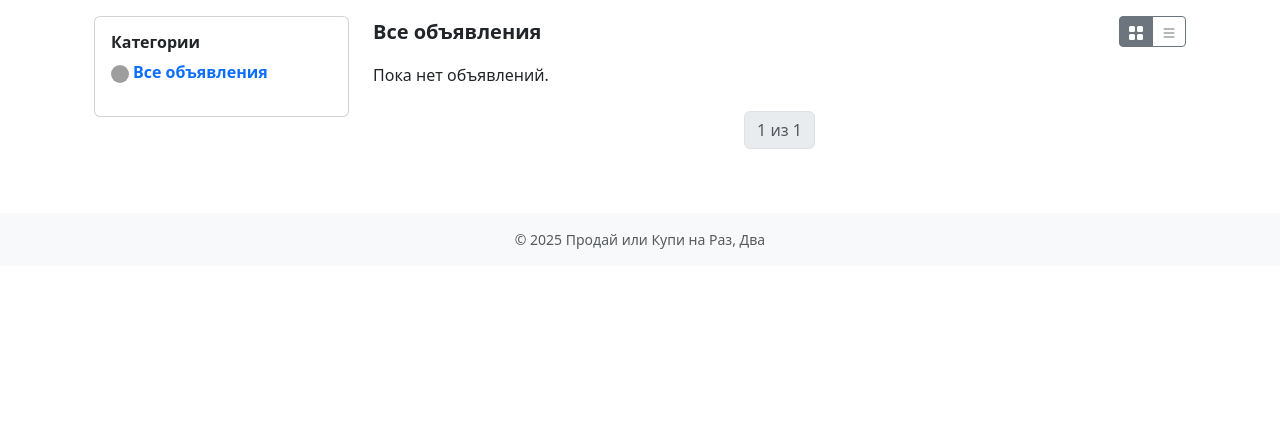
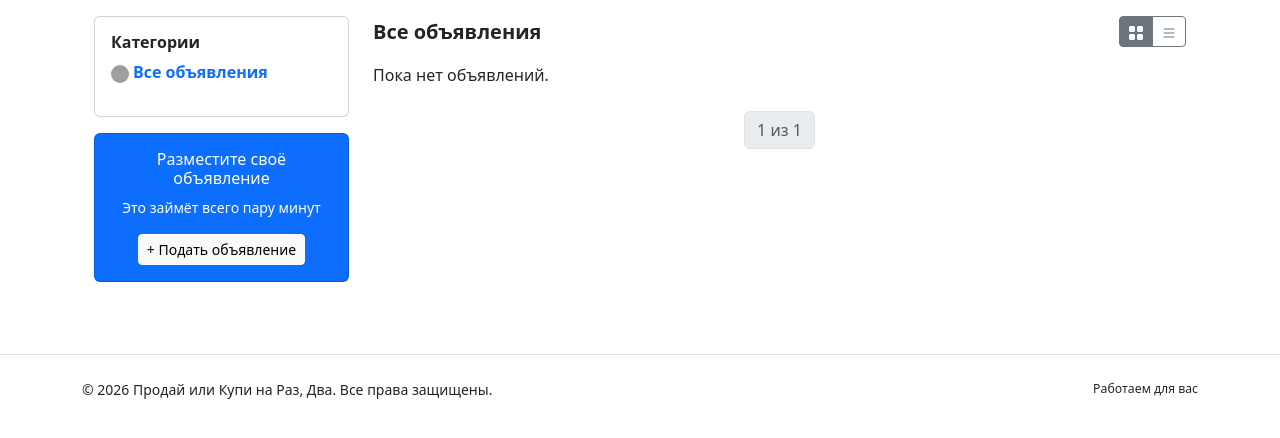
Before and after one commit to Tanja756/OneTowBoard, a Django app: page / in a window 1280 px wide. Shown: the part 110-548 px from the top of the page. Run offline with Django 4.2, Linux system fonts and the light colour scheme; data that the repository does not hold is empty; grey boxes are pictures that could not be loaded.

Commit message:
CIT: Create listinings ...

```diff
--- a/config/context_processors.py
+++ b/config/context_processors.py
@@ -5,4 +5,8 @@ def site_settings(request):
         'site_name': settings.SITE_NAME,
         'site_description': settings.SITE_DESCRIPTION,
         'site_keywords': settings.SITE_KEYWORDS,
+        'site_address': getattr(settings, 'SITE_ADDRESS', ''),
+        'site_phone': getattr(settings, 'SITE_PHONE', ''),
+        'site_email': getattr(settings, 'SITE_EMAIL', ''),
+        'site_working_hours': getattr(settings, 'SITE_WORKING_HOURS', ''),
     }
--- a/config/settings.py
+++ b/config/settings.py
@@ -14,7 +14,10 @@ sys.path.insert(0, os.path.join(BASE_DIR, 'apps'))
 SITE_NAME = 'Продай или Купи на Раз, Два'                         # Название доски объявлений
 SITE_DESCRIPTION = 'Бесплатная доска объявлений: недвижимость, авто, услуги, работа и многое другое'
 SITE_KEYWORDS = 'доска объявлений, бесплатные объявления, купить, продать, недвижимость, авто, работа'
-
+SITE_ADDRESS = ''
+SITE_PHONE = ''
+SITE_EMAIL = ''
+SITE_WORKING_HOURS = ''
 # SECURITY WARNING: don't run with debug turned on in production!
 DEBUG = os.environ.get('DJANGO_DEBUG', 'True').lower() == 'true'
 ALLOWED_HOSTS = os.environ.get('DJANGO_ALLOWED_HOSTS', 'localhost,127.0.0.1').split(',')
--- a/templates/base.html
+++ b/templates/base.html
@@ -84,7 +84,7 @@
 <div class="col-12 d-block d-sm-none mt-1">
     <form action="{% url 'search:search' %}" method="get">
         <div class="search-wrapper">
-            <input type="text" name="q" class="form-control form-control-sm" placeholder="Поиск..."><br/>
+            <input type="text" name="q" class="form-control form-control-sm" placeholder="Поиск...">
             <select class="form-select form-select-sm" name="category" style="padding-left: 2px; padding-right: 20px;">
                 <option value="">Все</option>
                 {% for cat in all_categories %}
@@ -110,14 +110,21 @@
         {% endfor %}
     {% endif %}
     {% block content %}{% endblock %}
-</div>    </main>
+</div>
+</main>
 
-    <footer class="bg-light mt-5 py-3">
-        <div class="container text-center text-muted small">
-            &copy; 2025 {{ site_name|default:'OneTwoBoard' }}
-        </div>
-    </footer>
-
+<footer class="bg-white border-top mt-5 py-4">
+  <div class="container">
+    <div class="d-flex flex-wrap justify-content-between align-items-center small">
+      <div class="text-center text-md-start mb-2 mb-md-0">
+        &copy; {% now "Y" %} {{ site_name }}. Все права защищены.
+      </div>
+      <div class="text-center text-md-end small">
+        <span>Работаем для вас</span>
+      </div>
+    </div>
+  </div>
+</footer>
     <!-- Bootstrap JS -->
     <script src="https://cdn.jsdelivr.net/npm/bootstrap@5.3.2/dist/js/bootstrap.bundle.min.js"></script>
     <!-- Inputmask для масок телефона -->
--- a/templates/listings/index.html
+++ b/templates/listings/index.html
@@ -8,15 +8,26 @@
 
 {% block content %}
 <div class="row">
-  <!-- Боковая панель с деревом категорий -->
+  <!-- Боковая панель с деревом категорий, CTA и рекомендуемыми -->
   <div class="col-md-3 mb-4">
+    <!-- Дерево категорий -->
     <div class="card">
       <div class="card-body">
         <h6 class="card-title fw-bold">Категории</h6>
         {% show_category_tree current_category=None %}
       </div>
     </div>
-    <!-- Рекомендуемые объявления -->
+
+    <!-- Блок CTA (Призыв к действию) -->
+    <div class="card mt-3 bg-primary text-white">
+      <div class="card-body text-center">
+        <h6 class="card-title">Разместите своё объявление</h6>
+        <p class="small">Это займёт всего пару минут</p>
+        <a href="{% url 'listings:create' %}" class="btn btn-light btn-sm">+ Подать объявление</a>
+      </div>
+    </div>
+
+    <!-- Рекомендуемые объявления (скрыты на мобильных) -->
     <div class="d-none d-md-block">
         {% show_recommended limit=5 %}
     </div>
@@ -129,7 +140,7 @@
       {% endfor %}
     </div>
     {% else %}
-    <!-- Отображение плиткой (сетка) – оставлено без изменений -->
+    <!-- Отображение плиткой (сетка) -->
     <div class="row g-3">
       {% for listing in page_obj %}
         <div class="col-6 col-md-4 col-lg-3">
```
